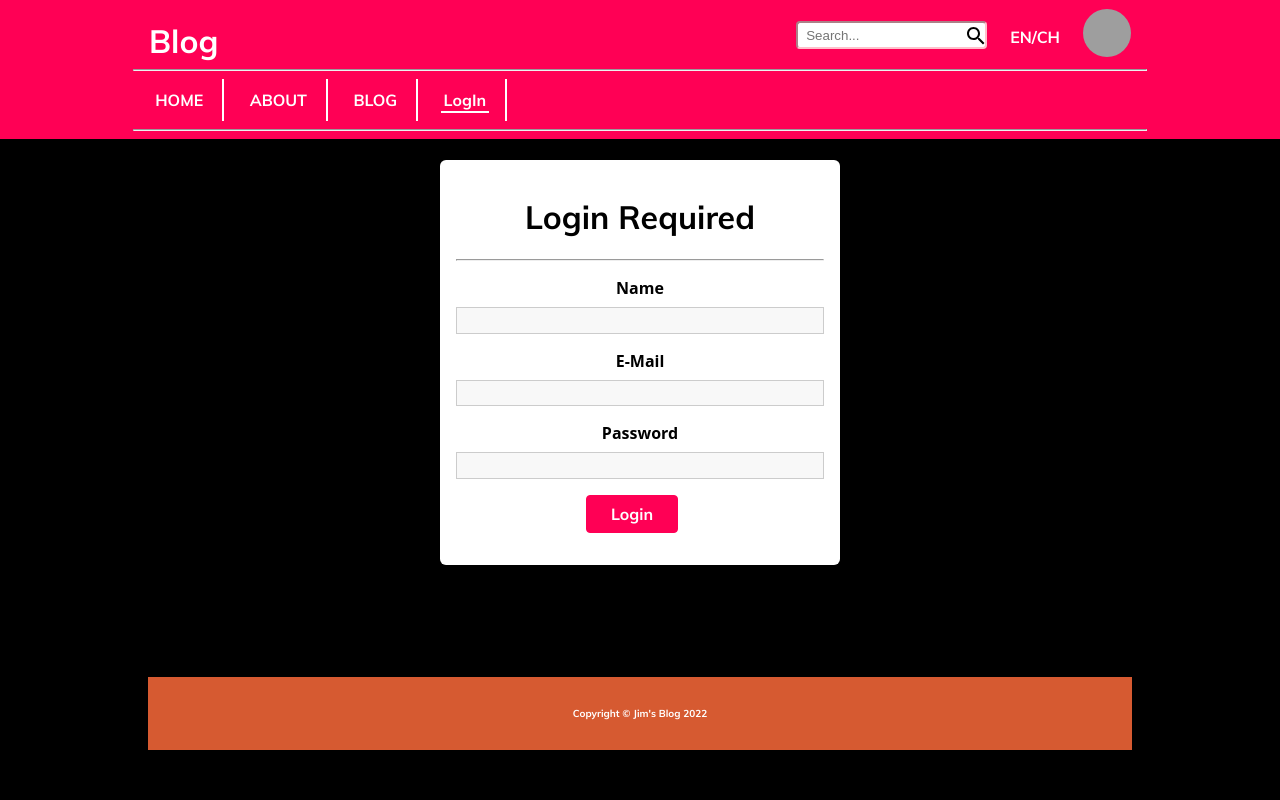
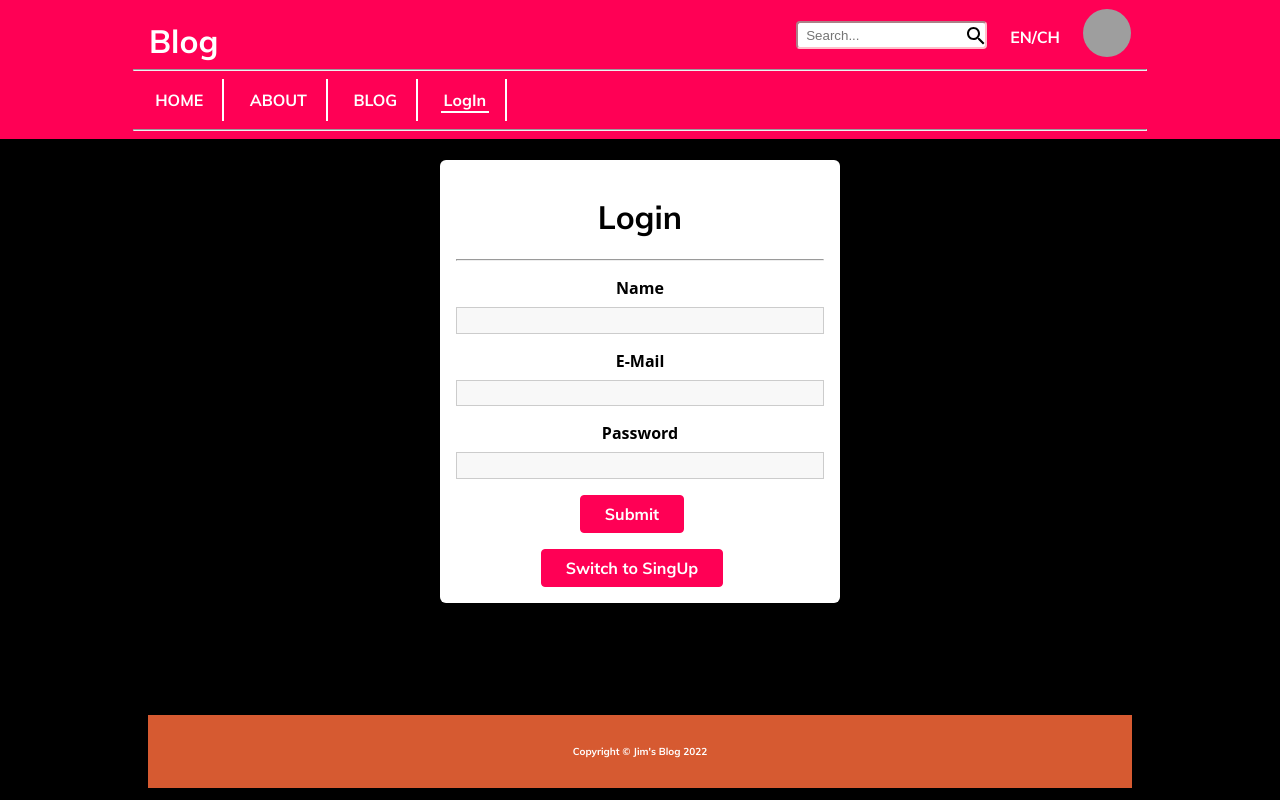
Before and after one commit to jimkk159/Blog, a React (Create React App) app in the folder frontend/: page /auth in a window 1280 px wide. Built offline with nearby package versions, Linux system fonts and the light colour scheme; grey boxes are pictures that could not be loaded.

Commit message:
feat: initial switch mode

```diff
--- a/frontend/src/shared/components/Form/Button.jsx
+++ b/frontend/src/shared/components/Form/Button.jsx
@@ -4,6 +4,8 @@ import React from "react";
 import classes from "./Button.module.css";
 
 function Button(props) {
+    const inputContent = props.content ? props.content : props.children;
+
   return (
     <button
       className={`${classes.button} ${props.className}`}
@@ -11,7 +13,7 @@ function Button(props) {
       onClick={props.onClick}
       disabled={props.disabled}
     >
-      {props.children}
+      {inputContent}
     </button>
   );
 }
--- a/frontend/src/shared/components/Form/Input.jsx
+++ b/frontend/src/shared/components/Form/Input.jsx
@@ -1,4 +1,4 @@
-import React, { useReducer, useState } from "react";
+import React, { useReducer } from "react";
 
 //CSS
 import classes from "./Input.module.css";
--- a/frontend/src/shared/components/Navigation/NavigationItem.jsx
+++ b/frontend/src/shared/components/Navigation/NavigationItem.jsx
@@ -12,10 +12,10 @@ import classes from "./NavigationItem.module.css";
  * @param type the Item type e.g. button, anchor.
  * @param to the Item redirect link.
  * @param onClick if the type is button, onClick will triger when the button been clcik
- * @param element if exist the input element will be element, otherwise it will be children
+ * @param content if exist the input content will be content, otherwise it will be children
  */
 function NavigationItem(props) {
-  const inputElement = props.element ? props.element : props.children;
+  const inputContent = props.content ? props.content : props.children;
 
   // Show Item or not
   if (props.show === false) {
@@ -27,7 +27,7 @@ function NavigationItem(props) {
     return (
       <li className={`${props.className} ${classes["nav-link"]}`}>
         <button onClick={props.onClick} onBlur={props.onBlur}>
-          {inputElement}
+          {inputContent}
         </button>
       </li>
     );
@@ -40,7 +40,7 @@ function NavigationItem(props) {
         to={props.to}
         className={({ isActive }) => (isActive ? classes.active : null)}
       >
-        {inputElement}
+        {inputContent}
       </NavLink>
     </li>
   );
--- a/frontend/src/shared/components/Navigation/NavigationItems.jsx
+++ b/frontend/src/shared/components/Navigation/NavigationItems.jsx
@@ -12,21 +12,21 @@ function NavigationItems(props) {
 
   return (
     <ul className={classes["nav-links"]}>
-      <NavigationItem key="home" to="/" element="HOME" />
-      <NavigationItem key="about" to="/about" element="ABOUT" />
-      <NavigationItem key="blog" to="/blog" element="BLOG" />
+      <NavigationItem key="home" to="/" content="HOME" />
+      <NavigationItem key="about" to="/about" content="ABOUT" />
+      <NavigationItem key="blog" to="/blog" content="BLOG" />
       <NavigationItem
         key="login"
         to="/auth"
         show={!auth.isLoggedIn}
-        element="LogIn"
+        content="LogIn"
       />
       <NavigationItem
         key="logout"
         type="button"
         onClick={auth.logout}
         show={auth.isLoggedIn}
-        element="LogOut"
+        content="LogOut"
       />
     </ul>
   );
--- a/frontend/src/users/pages/AuthPage.jsx
+++ b/frontend/src/users/pages/AuthPage.jsx
@@ -1,4 +1,4 @@
-import React, { useContext } from "react";
+import React, { useState, useContext } from "react";
 
 //CSS
 import classes from "./AuthPage.module.css";
@@ -13,39 +13,48 @@ import Button from "../../shared/components/Form/Button";
 
 function AuthPage() {
   const auth = useContext(AuthContext);
+  const [isLoginMode, setIsLoginMode] = useState(true);
 
-  const authSubmitHandler = () => {};
+  const switchModeHandler = () => {
+    setIsLoginMode((prevMode) => !prevMode);
+  };
+  const authSubmitHandler = (event) => {
+    event.preventDefault();
+  };
+
   return (
     <>
       <Card className={classes.authentication}>
-        <h1>Login Required</h1>
+        <h1>{`${isLoginMode ? "Login" : "SingUp"}`}</h1>
         <hr />
         <form onSubmit={authSubmitHandler}>
           <Input
-          key="username"
+            key="username"
             id="username"
             type="text"
             label="Name"
             errorMessage="Please enter your name."
           />
           <Input
-          key="email"
+            key="email"
             id="email"
             type="text"
             label="E-Mail"
             errorMessage="Please enter a valid email."
           />
           <Input
-           key="password"
+            key="password"
             id="password"
             type="password"
             label="Password"
             errorMessage="Enter at least 6 characters."
           />
-          <Button type="submit" disabled={false}>
-            Login
-          </Button>
+          <Button type="submit" disabled={false} content="Submit" />
         </form>
+        <Button
+          onClick={switchModeHandler}
+          content={`Switch to ${isLoginMode ? "SingUp" : "Login"}`}
+        />
       </Card>
     </>
   );
```
